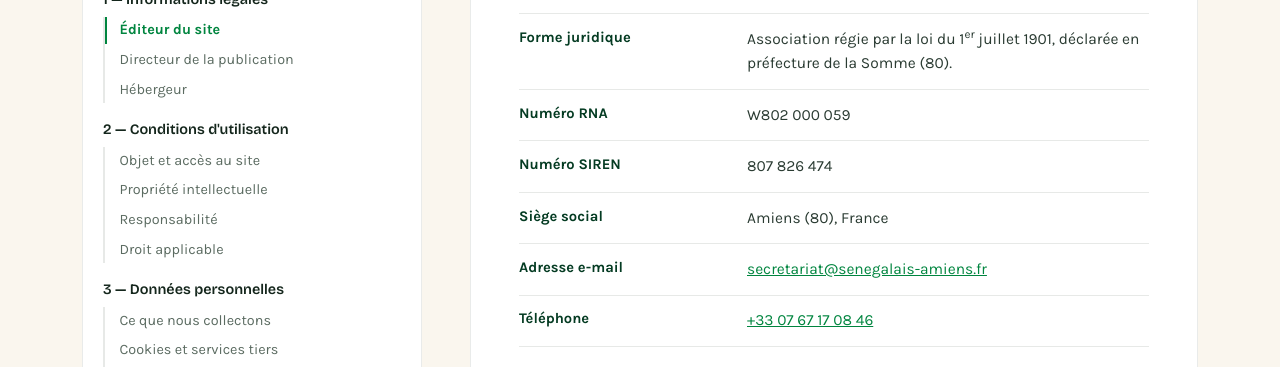
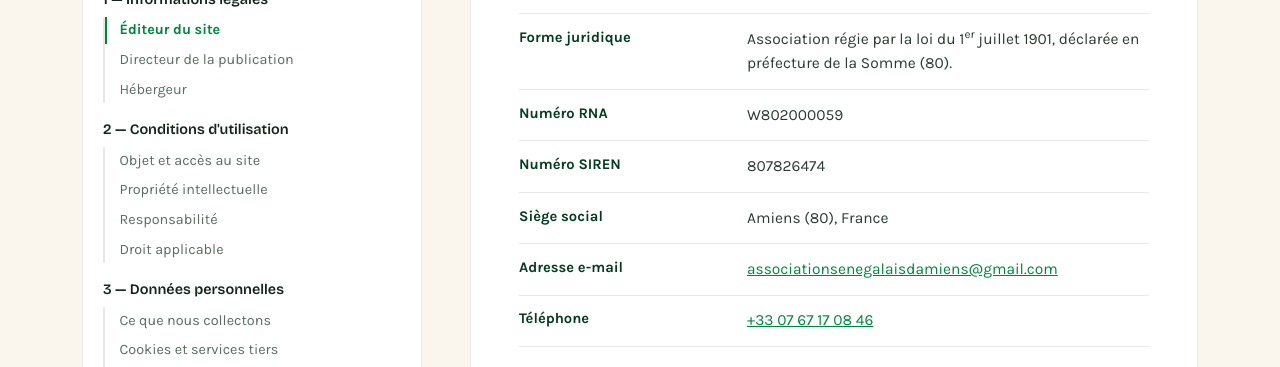
Before and after one commit to asso-asa/asa, a Jekyll site: the page built from mentions-legales.html, in a window 1280 px wide and 900 px high, scrolled down 581 px. Shown: the part 154-521 px from the top of the window. Built offline with Jekyll 4.4.1, drawn with Linux system fonts in a browser that asks for light colours; some of the changed text lies outside the part shown.

Commit message:
maj 04-09

```diff
--- a/mentions-legales.html
+++ b/mentions-legales.html
@@ -18,7 +18,7 @@
     <!-- ============================ SEO ============================ -->
     <title>Mentions légales - Association des Sénégalais d'Amiens (ASA)</title>
     <meta name="description" content="Éditeur, directeur de publication, hébergeur et conditions d'utilisation du site de l'Association des Sénégalais d'Amiens.">
-    <meta name="robots" content="noindex, follow">
+    <meta name="robots" content="index, follow">
     <link rel="canonical" href="https://senegalais-amiens.fr/mentions-legales/">
 
     <!-- Favicon -->
@@ -38,7 +38,6 @@
     <meta property="og:description" content="Éditeur, directeur de publication, hébergeur et conditions d'utilisation du site.">
     <meta property="og:image" content="https://senegalais-amiens.fr/img/logotype-asa-1200x630.png">
     <meta property="og:image:alt" content="Logotype de l'Association des Sénégalais d'Amiens">
-    <!-- ATTENTION : l'ancienne page avait « https://asso.com/ » ici -->
     <meta property="og:url" content="https://senegalais-amiens.fr/mentions-legales/">
     <meta property="og:type" content="website">
     <meta property="og:locale" content="fr_FR">
@@ -329,20 +328,19 @@
                       </div>
                       <div>
                         <dt>Numéro RNA</dt>
-                        <dd>W802&nbsp;000&nbsp;059</dd>
+                        <dd>W802000059</dd>
                       </div>
                       <div>
                         <dt>Numéro SIREN</dt>
-                        <dd>807&nbsp;826&nbsp;474</dd>
+                        <dd>807826474</dd>
                       </div>
                       <div>
                         <dt>Siège social</dt>
-                        <!-- À COMPLÉTER : adresse postale complète -->
                         <dd>Amiens (80), France</dd>
                       </div>
                       <div>
                         <dt>Adresse e-mail</dt>
-                        <dd><a href="mailto:secretariat@senegalais-amiens.fr">secretariat@senegalais-amiens.fr</a></dd>
+                        <dd><a href="mailto:associationsenegalaisdamiens@gmail.com">associationsenegalaisdamiens@gmail.com</a></dd>
                       </div>
                       <div>
                         <dt>Téléphone</dt>
--- a/robots.txt
+++ b/robots.txt
@@ -1,6 +1,7 @@
 # =============================================================
 # robots.txt — senegalais-amiens.fr
-# Association des Sénégalais d'Amiens (ASA)
+# Organisation : ASSOCIATION DES SENEGALAIS D'AMIENS
+# ID de l'association : W802000059
 #
 # =============================================================
 
```
Also changed, not shown: other parts of mentions-legales.html (+1 -1 lines).
